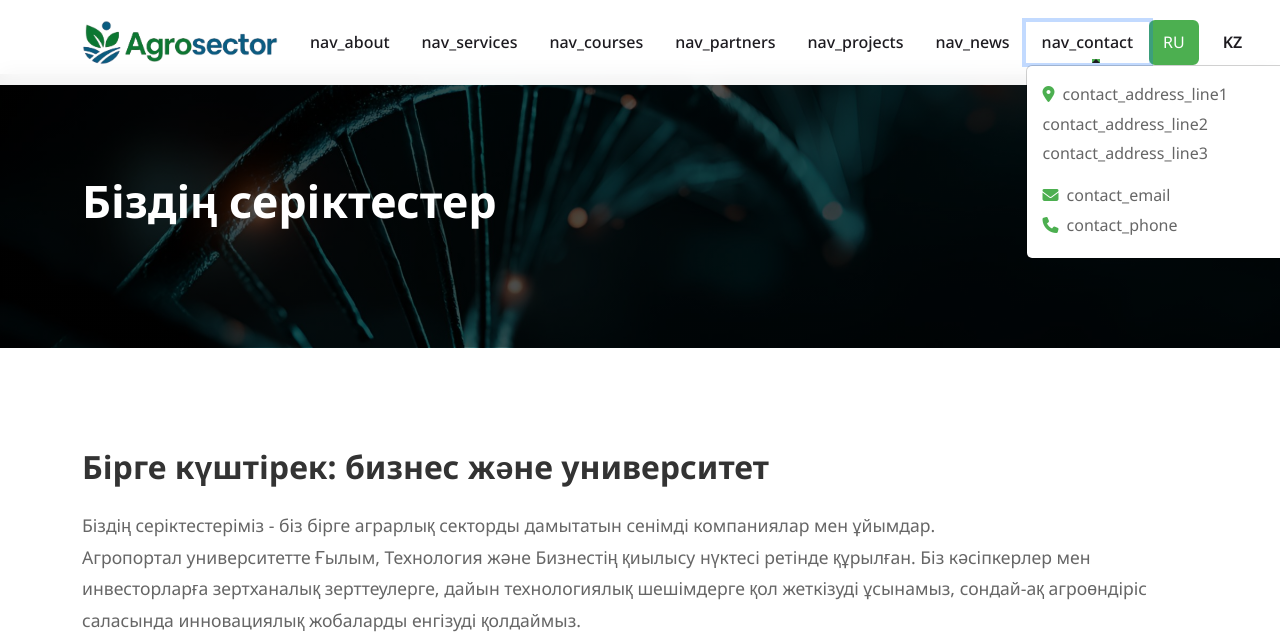
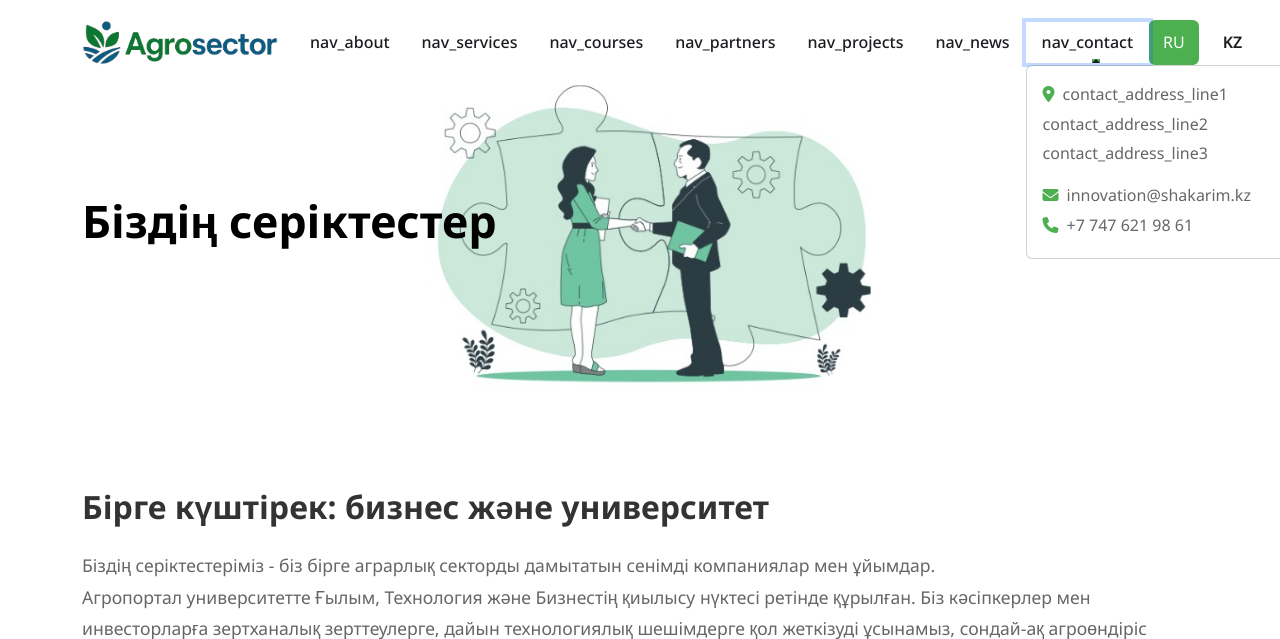
Before and after one commit to Nurtugang/agrohub, a Django app: page /partners/ in a window 1280 px wide, after a click on "nav_contact". Shown: the top 639 px of the page. Run offline with Django 4.2, Linux system fonts and the light colour scheme; some libraries are stand-ins or nearby versions.

Commit message:
Added new backgrounds

```diff
--- a/main_app/templates/base.html
+++ b/main_app/templates/base.html
@@ -71,8 +71,8 @@
                                 <p class="mb-1">{% trans "contact_address_line2" %}</p>
                                 <p class="mb-3">{% trans "contact_address_line3" %}</p>
 
-                                <p class="mb-1"><i class="fas fa-envelope me-2"></i>{% trans "contact_email" %}</p>
-                                <p class="mb-1"><i class="fas fa-phone me-2"></i>{% trans "contact_phone" %}</p>
+                                <p class="mb-1"><i class="fas fa-envelope me-2"></i>innovation@shakarim.kz</p>
+                                <p class="mb-1"><i class="fas fa-phone me-2"></i>+7 747 621 98 61</p>
                             </li>
                         </ul>
                     </li>
--- a/main_app/templates/projects/catalog.html
+++ b/main_app/templates/projects/catalog.html
@@ -15,17 +15,17 @@
         <div class="row">
             <div class="col-lg-8">
                 <div class="hero-content">
-                    <h1>{% trans "services_laboratory_analysis" %}</h1>
+                    <h1>{% trans "nav_projects" %}</h1>
 
                     <!-- Promotion Banner -->
-                    <div class="promotion-banner">
+                    <!-- <div class="promotion-banner">
                         <h3>{% trans "promotion_unprecedented_season" %}</h3>
                         <p class="promo-text">{% trans "promotion_buy_one_get_50_off" %}</p>
                         <p class="promo-deadline">{% trans "promotion_until_july_4" %}</p>
                         <a href="#promotion-details" class="btn btn-light">
                             {% trans "promotion_about" %}
                         </a>
-                    </div>
+                    </div> -->
                 </div>
             </div>
         </div>
--- a/main_app/templates/services.html
+++ b/main_app/templates/services.html
@@ -18,14 +18,14 @@
                     <h1>{% trans "services_laboratory_analysis" %}</h1>
 
                     <!-- Promotion Banner -->
-                    <div class="promotion-banner">
+                    <!-- <div class="promotion-banner">
                         <h3>{% trans "promotion_unprecedented_season" %}</h3>
                         <p class="promo-text">{% trans "promotion_buy_one_get_50_off" %}</p>
                         <p class="promo-deadline">{% trans "promotion_until_july_4" %}</p>
                         <a href="#promotion-details" class="btn btn-light">
                             {% trans "promotion_about" %}
                         </a>
-                    </div>
+                    </div> -->
                 </div>
             </div>
         </div>
--- a/static/css/partners.css
+++ b/static/css/partners.css
@@ -1,9 +1,9 @@
 .partners-hero {
-    background: linear-gradient(rgba(0, 0, 0, 0.7), rgba(0, 0, 0, 0.7)), url('../images/w=240.jpg');
+    background: url('../images/background2.jpg');
     background-size: cover;
     background-position: center;
-    color: white;
-    padding: 100px 0;
+    color: black;
+    padding: 120px 0;
     margin-bottom: 60px;
     margin-top: 74px;
 }
@@ -12,6 +12,7 @@
     font-size: 2.8rem;
     font-weight: 700;
     margin-bottom: 20px;
+    color: black;
 }
 
 .partners-hero .btn {
```
Also changed, not shown: static/css/projects/catalog.css (+9 -10 lines), static/css/services.css (+9 -10 lines), static/images/background1.jpg (added), static/images/background2.jpg (added), static/images/background3.jpg (added).
